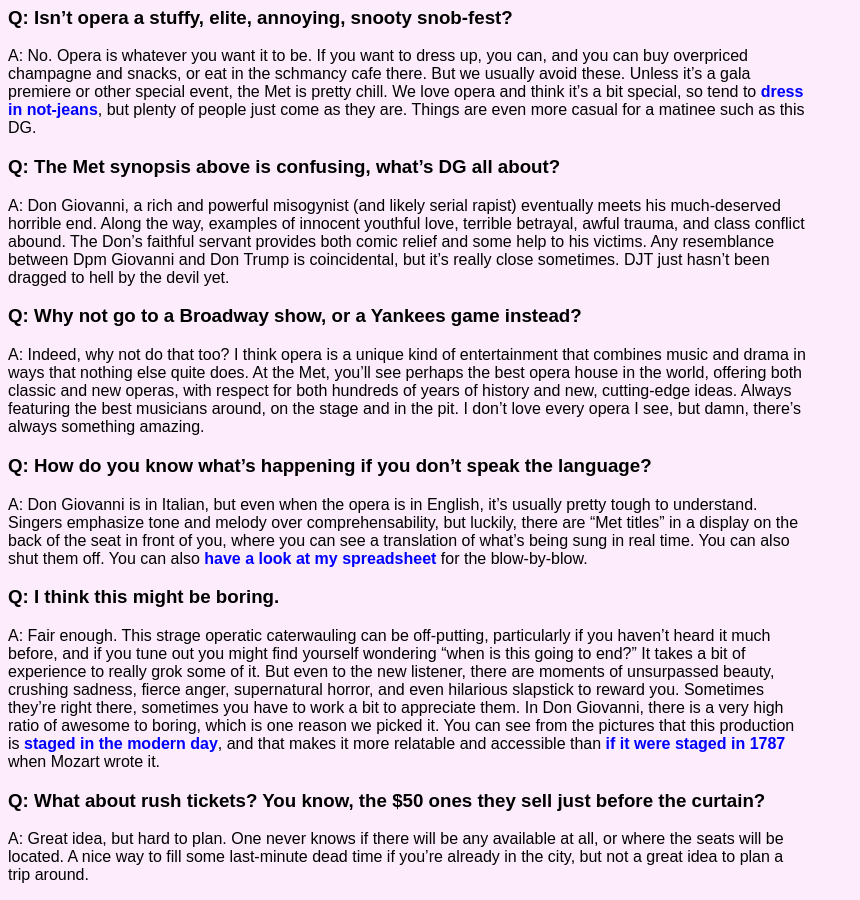
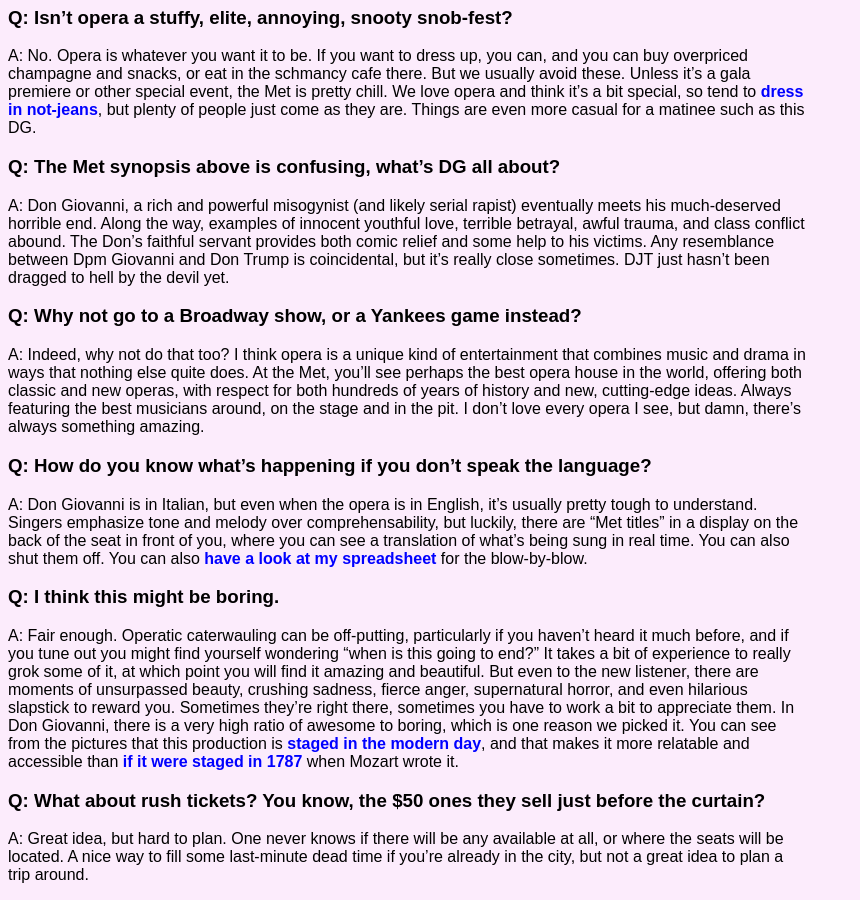
Before and after one commit to mkolon/mattkolon.com, a Jekyll site: the page built from _posts/2025-05-28-DG.md, in a window 1280 px wide and 900 px high, scrolled down 1260 px. Shown: the whole window, without its empty margins (0-860 px from the left). Built offline with Jekyll 4.4.1, drawn with Linux system fonts in a browser that asks for light colours.

Commit message:
small thingies

```diff
--- a/_posts/2025-05-28-DG.md
+++ b/_posts/2025-05-28-DG.md
@@ -58,7 +58,7 @@
 A: Don Giovanni is in Italian, but even when the opera is in English, it's usually pretty tough to understand. Singers emphasize tone and melody over comprehensability, but luckily, there are "Met titles" in a display on the back of the seat in front of you, where you can see a translation of what's being sung in real time. You can also shut them off. You can also [have a look at my spreadsheet](https://docs.google.com/spreadsheets/d/1nfBMcUBQ4AmJUuS8T4Rb3mTORhxJ8MGeq3pH0p9tw3k/edit?gid=1260725754#gid=1260725754) for the blow-by-blow.
 
 ### Q: I think this might be boring.
-A: Fair enough. This strage operatic caterwauling can be off-putting, particularly if you haven't heard it much before, and if you tune out you might find yourself wondering "when is this going to end?" It takes a bit of experience to really grok some of it. But even to the new listener, there are moments of unsurpassed beauty, crushing sadness, fierce anger, supernatural horror, and even hilarious slapstick to reward you. Sometimes they're right there, sometimes you have to work a bit to appreciate them. In Don Giovanni, there is a very high ratio of awesome to boring, which is one reason we picked it. You can see from the pictures that this production is [staged in the modern day](https://www.metopera.org/season/2025-26-season/don-giovanni/), and that makes it more relatable and accessible than [if it were staged in 1787](https://chicagocritic.com/wp-content/uploads/2014/10/giov112.jpg) when Mozart wrote it.
+A: Fair enough. Operatic caterwauling can be off-putting, particularly if you haven't heard it much before, and if you tune out you might find yourself wondering "when is this going to end?" It takes a bit of experience to really grok some of it, at which point you will find it amazing and beautiful. But even to the new listener, there are moments of unsurpassed beauty, crushing sadness, fierce anger, supernatural horror, and even hilarious slapstick to reward you. Sometimes they're right there, sometimes you have to work a bit to appreciate them. In Don Giovanni, there is a very high ratio of awesome to boring, which is one reason we picked it. You can see from the pictures that this production is [staged in the modern day](https://www.metopera.org/season/2025-26-season/don-giovanni/), and that makes it more relatable and accessible than [if it were staged in 1787](https://chicagocritic.com/wp-content/uploads/2014/10/giov112.jpg) when Mozart wrote it.
 
 ### Q: What about rush tickets? You know, the $50 ones they sell just before the curtain?
 A: Great idea, but hard to plan. One never knows if there will be any available at all, or where the seats will be located. A nice way to fill some last-minute dead time if you're already in the city, but not a great idea to plan a trip around.
```
